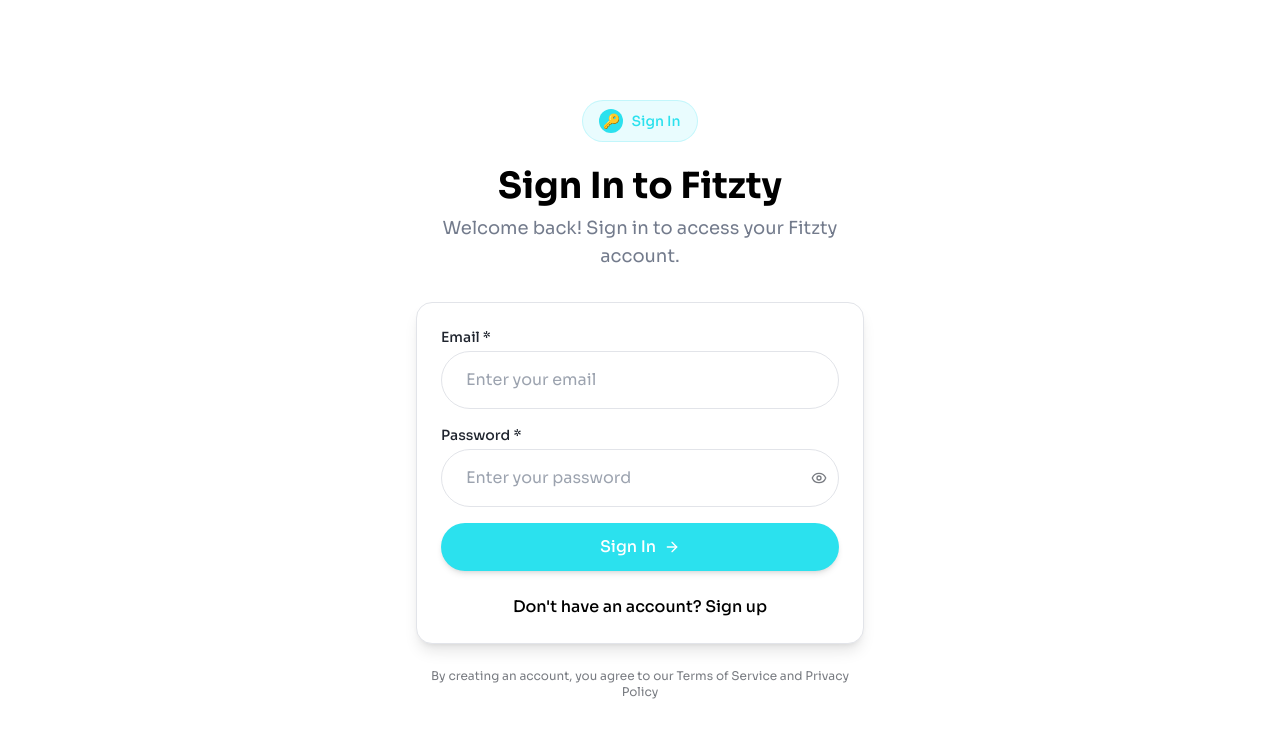
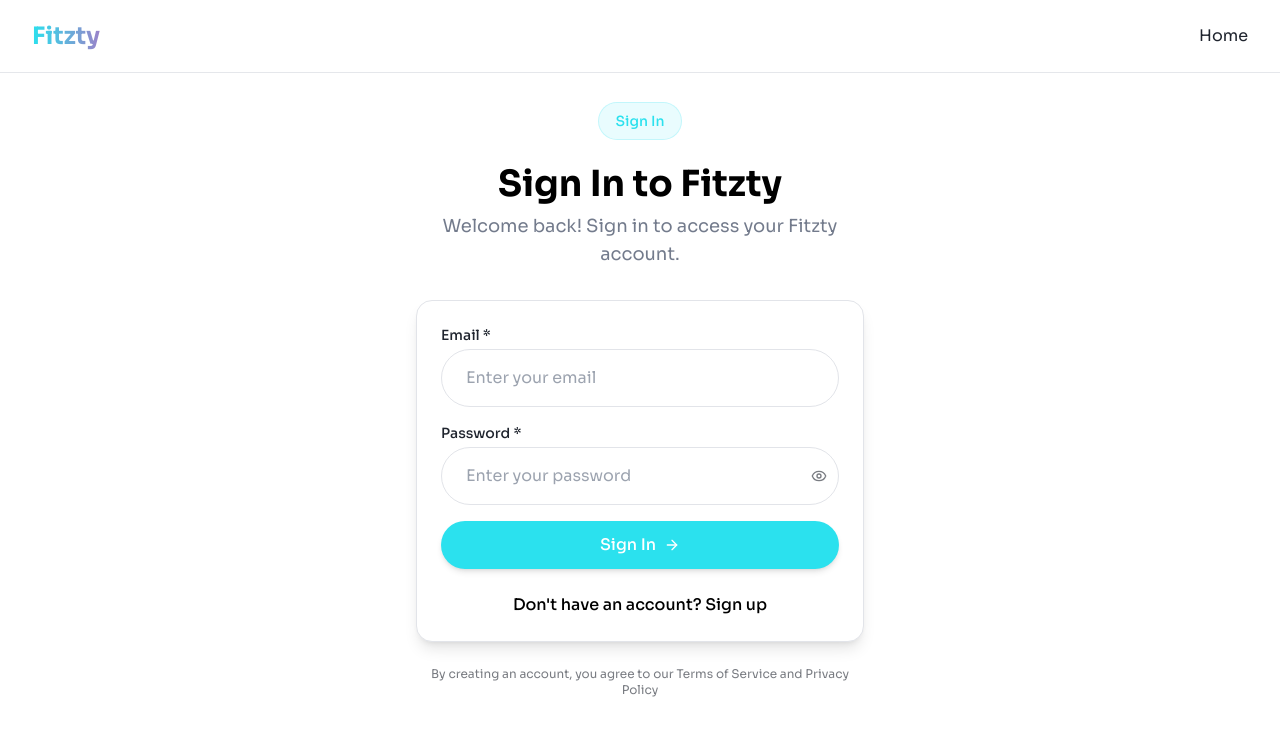
Before and after one commit to Daivya-Shah/Fitzty, a React (Vite) app: page /auth in a window 1280 px wide. Shown: the top 738 px of the page. Built offline with nearby package versions, Linux system fonts and the light colour scheme.

Commit message:
Changes made

```diff
--- a/src/components/Navbar.tsx
+++ b/src/components/Navbar.tsx
@@ -13,6 +13,7 @@ const Navbar = () => {
   const { user } = useAuth();
   const location = useLocation();
   const isHome = location.pathname === "/";
+  const isAuth = location.pathname.startsWith("/auth");
 
   useEffect(() => {
     const handleScroll = () => {
@@ -65,13 +66,16 @@ const Navbar = () => {
             className="nav-link"
             {...(isHome ? { onClick: e => { e.preventDefault(); window.scrollTo({ top: 0, behavior: 'smooth' }); } } : {})}
           >Home</a>
-          {isHome ? (
+          {/* Hide all other buttons on auth page */}
+          {!isAuth && (
+            isHome ? (
               <a href="#features" className="nav-link">Features</a>
             ) : (
               <a href="/explore" className="nav-link">Explore</a>
+            )
           )}
-          {/* Only show settings and profile if not on home page after authentication */}
-          {!(user && isHome) && <>
+          {/* Only show settings and profile if NOT on home or auth page */}
+          {!(isHome || isAuth) && <>
             <button className="ml-4 p-2 rounded-full bg-white border border-gray-200 shadow hover:bg-aqua-50 transition-colors" aria-label="Settings">
               <Settings className="w-6 h-6 text-aqua-600" />
             </button>
@@ -109,13 +113,16 @@ const Navbar = () => {
             className="text-xl font-medium py-3 px-6 w-full text-center rounded-lg hover:bg-gray-100"
             {...(isHome ? { onClick: e => { e.preventDefault(); window.scrollTo({ top: 0, behavior: 'smooth' }); } } : {})}
           >Home</a>
-          {isHome ? (
+          {/* Hide all other buttons on auth page */}
+          {!isAuth && (
+            isHome ? (
               <a href="#features" className="text-xl font-medium py-3 px-6 w-full text-center rounded-lg hover:bg-gray-100">Features</a>
             ) : (
               <a href="/explore" className="text-xl font-medium py-3 px-6 w-full text-center rounded-lg hover:bg-gray-100">Explore</a>
+            )
           )}
-          {/* Only show settings and profile if not on home page after authentication */}
-          {!(user && isHome) && <>
+          {/* Only show settings and profile if NOT on home or auth page */}
+          {!(isHome || isAuth) && <>
             <button className="mt-4 p-2 rounded-full bg-white border border-gray-200 shadow hover:bg-aqua-50 transition-colors" aria-label="Settings">
               <Settings className="w-6 h-6 text-aqua-600" />
             </button>
--- a/src/pages/Auth.tsx
+++ b/src/pages/Auth.tsx
@@ -4,6 +4,7 @@ import { Eye, EyeOff, ArrowLeft } from 'lucide-react';
 import { ArrowRight } from 'lucide-react';
 import { Link, useNavigate, useLocation } from 'react-router-dom';
 import fitztyLogo from "@/assets/fitzty-logo.jpg";
+import Navbar from "@/components/Navbar";
 
 const Auth = () => {
   const location = useLocation();
@@ -115,12 +116,13 @@ const Auth = () => {
   };
 
   return (
+    <>
+      <Navbar />
       <div className="min-h-screen bg-gradient-to-br from-background via-background to-aqua-50 flex items-center justify-center p-4">
         <div className="w-full max-w-md">
           {/* Chip and Heading */}
           <div className="flex items-center gap-4 mb-6 justify-center">
             <div className="fitzty-chip">
-            <span className="inline-flex items-center justify-center w-6 h-6 rounded-full bg-primary text-primary-foreground mr-2 text-sm font-semibold">{isSignUp ? '📝' : '🔑'}</span>
               <span>{isSignUp ? 'Sign Up' : 'Sign In'}</span>
             </div>
           </div>
@@ -255,6 +257,7 @@ const Auth = () => {
           </div>
         </div>
       </div>
+    </>
   );
 };
 
```
Lines whose indentation alone changed are shown as unchanged.
